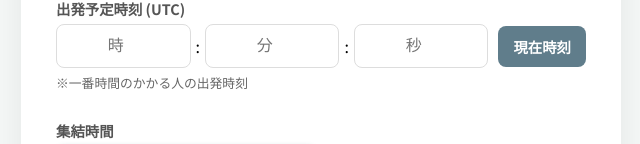
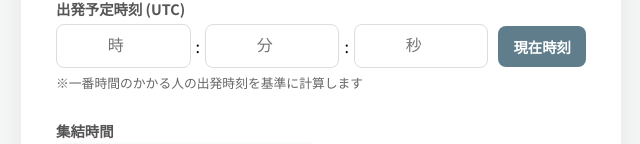
Before and after one commit to lithium-ion111/whiteoutsurvival-time, a plain HTML site: page index.html in a window 1280 px wide. Shown: the part 243-387 px from the top of the page, without its empty margins (319-959 px from the left). Drawn offline with Linux system fonts and the light colour scheme.

Commit message:
Update index.html

```diff
--- a/index.html
+++ b/index.html
@@ -55,7 +55,7 @@
 <button id="set-now-start-btn" class="small-btn">現在時刻</button>
 </div>
 <p style="font-size: 0.8em; color: #666; margin-top: 5px;">
-※一番時間のかかる人の出発時刻
+※一番時間のかかる人の出発時刻を基準に計算します
 </p>
 </div>
 
```
